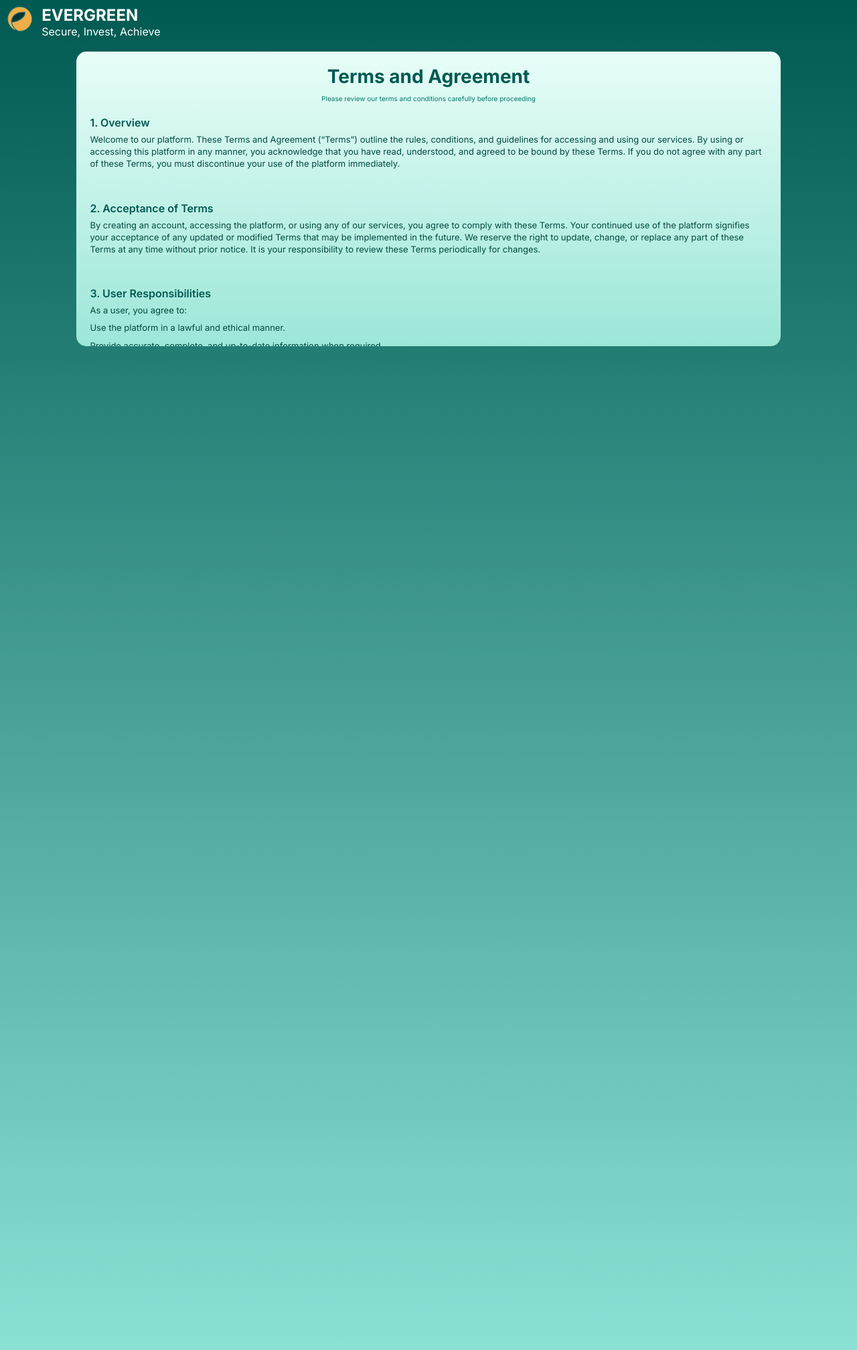
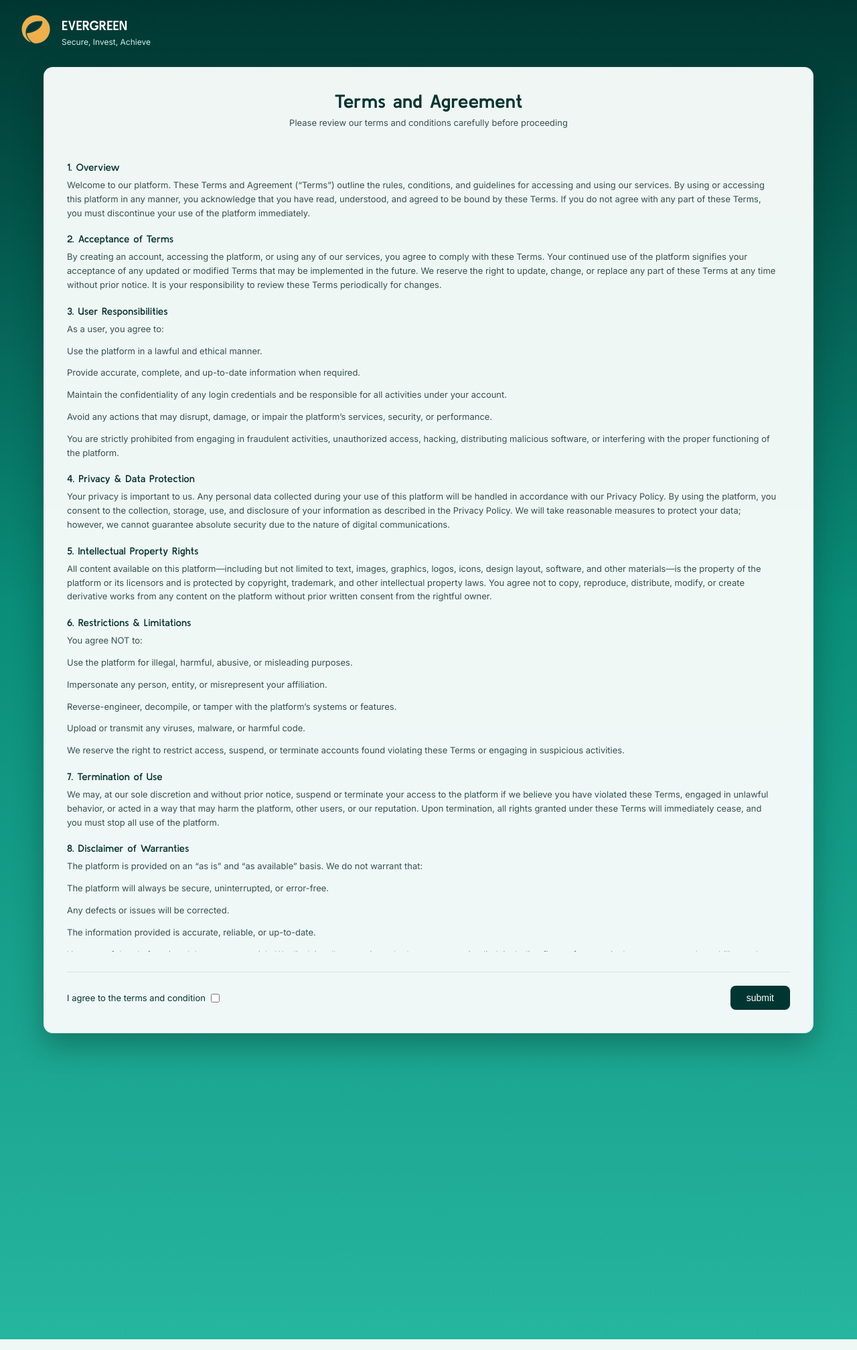
Before and after one commit to Johsua1/EVERGREEN-bank-marketing, a PHP site: page /terms.php in a window 1280 px wide. Shown: the whole page at 67% size. Run offline with PHP 8.4, Linux system fonts and the light colour scheme.

Commit message:
Update terms.php

```diff
--- a/terms.php
+++ b/terms.php
@@ -16,129 +16,196 @@
   <link rel="preconnect" href="https://fonts.gstatic.com" crossorigin>
   <link href="https://fonts.googleapis.com/css2?family=Inter:ital,opsz,wght@0,14..32,100..900;1,14..32,100..900&family=Kulim+Park:ital,wght@0,200;0,300;0,400;0,600;0,700;1,200;1,300;1,400;1,600;1,700&display=swap" rel="stylesheet">
 <style>
-    /* General */
-    * {
-      font-family: "Inter", sans-serif;
-      color: white;
+    :root {
+        --bg-1: #003631;
+        --bg-2: #0b7f6f;
+        --card-bg: rgba(244,250,248,0.98);
+        --text-dark: #083530;
+        --text-muted: #36524e;
     }
 
-    body {
-        background: linear-gradient(to bottom, #005a52, #8be1d4);
-        min-height: 100vh;
-    }
-
-    h1, h2, h3, h4, h5, h6, p {
+    * {
+        box-sizing: border-box;
         margin: 0;
         padding: 0;
     }
 
-    /* Navigation Bar */
+    body {
+        background: linear-gradient(180deg, var(--bg-1) 0%, #0a8d79 45%, #26b59f 100%);
+        font-family: Inter, system-ui, -apple-system, "Segoe UI", Roboto, Arial;
+        min-height: 100vh;
+        padding: 28px;
+        -webkit-font-smoothing: antialiased;
+    }
+
+    /* Top Logo Bar */
     nav {
-      font-family: "Kulim Park", sans-serif;
+        position: fixed;
+        left: 28px;
+        top: 20px;
         display: flex;
-      gap: 10px;
+        gap: 12px;
+        align-items: center;
+        z-index: 50;
     }
 
     nav img {
-        width: 3.5%;
-        height: 50%;
+        width: 52px;
+        height: 48px;
         border-radius: 50%;
     }
 
-    /* Main Container for Terms and Condition */
+    .nav-wrap {
+        display: flex;
+        flex-direction: column;
+    }
+
+    .web-title a {
+        color: #FFFFFF;
+        font-family: "Kulim Park", sans-serif;
+        font-weight: bold;
+        font-size: 20px;
+        text-decoration: none;
+    }
+
+    .motto a {
+        color: rgba(230,255,249,0.9);
+        font-size: 12px;
+        margin-top: 2px;
+        text-decoration: none;
+    }
+
+    /* Main Content */
     main {
         display: flex;
         justify-content: center;
-      align-items: center;
+        padding-top: 72px;
+        max-width: 1150px;
+        margin: 0 auto;
     }
 
     .main-container {
-      margin-top: 20px;
-      height: 400px;
-      overflow-y: scroll;
-      padding-right: 10px;
-      background: linear-gradient(to bottom, #E8FDF8, #9CE7D8);
-      border-radius: 15px;
-      padding: 20px;
-      width: 80%;
+        background: var(--card-bg);
+        border-radius: 14px;
+        padding: 34px;
+        width: 100%;
+        box-shadow: 0 18px 44px rgba(2,24,20,0.32);
+        border: 1px solid rgba(0,54,49,0.06);
+        color: var(--text-dark);
+    }
+
+    .heading {
+        color: var(--text-dark);
+        font-family: "Kulim Park", sans-serif;
+        font-size: 28px;
+        margin-bottom: 8px;
         text-align: center;
     }
 
-    .heading {
-      font-size: 28px;
-      color: #005a52;
-      margin-bottom: 10px;
+    .sub-heading {
+        color: var(--text-muted);
+        text-align: center;
+        font-size: 13px;
+        margin-bottom: 30px;
     }
 
-    .sub-heading {
-      font-size: 16px;
-      color: #007965;
-      margin-bottom: 20px;
-      font-size: 10px;
-    }
-
-    /* Terms content styles */
+    /* Scrollable Terms Content */
     .body-container {
-      text-align: left;
-      color: #003631;
-      margin-top: 8px;
-      display: flex;
-      flex-direction: column;
-      gap: 25px;
-    }
-
-    .wrap-tnc {
-      margin-bottom: 14px;
+        max-height: 60vh;
+        overflow-y: auto;
+        padding-right: 20px;
+        margin-bottom: 30px;
     }
 
     .conditions-head {
-      color: #005a52;
-      font-size: 16px;
-      margin-bottom: 6px;
+        color: var(--text-dark);
+        font-family: "Kulim Park", sans-serif;
+        font-size: 15px;
         font-weight: 600;
+        margin: 20px 0 8px;
     }
 
     .conditions-para {
-      color: #034b40;
+        color: var(--text-muted);
         font-size: 13px;
-      line-height: 1.4;
-      margin-bottom: 8px;
+        line-height: 1.6;
+        margin-bottom: 12px;
     }
 
-    /* submit and agree */
+    /* Checkbox and Submit */
     .check-container {
-      margin-top: 15px;
         display: flex;
         justify-content: space-between;
-      gap: 10px;
+        align-items: center;
+        padding-top: 20px;
+        border-top: 1px solid rgba(0,54,49,0.1);
+    }
+
+    .wrap {
+        display: flex;
+        align-items: center;
+        gap: 8px;
     }
 
     label {
-      color: #003631;
-    }
-
-    #agree {
-      transform: scale(1.2);
+        color: var(--text-dark);
+        font-size: 13px;
     }
 
     .submit {
-      background-color: #005a52;
+        background: var(--bg-1);
         color: white;
         border: none;
-      border-radius: 5px;
-      padding: 10px 20px;
+        padding: 10px 24px;
+        border-radius: 8px;
         font-size: 14px;
+        font-weight: 500;
         cursor: pointer;
+        transition: all 0.2s ease;
     }
 
+    .submit:hover {
+        background: #004d45;
+        transform: translateY(-1px);
+    }
+
+    /* Scrollbar Styling */
+    .body-container::-webkit-scrollbar {
+        width: 8px;
+    }
+
+    .body-container::-webkit-scrollbar-track {
+        background: rgba(0,54,49,0.04);
+        border-radius: 4px;
+    }
+
+    .body-container::-webkit-scrollbar-thumb {
+        background: rgba(0,54,49,0.12);
+        border-radius: 4px;
+    }
+
+    .body-container::-webkit-scrollbar-thumb:hover {
+        background: rgba(0,54,49,0.2);
+    }
+
+    /* Responsive */
+    @media (max-width: 768px) {
+        body { padding: 20px; }
+        .main-container { padding: 24px; }
+        .heading { font-size: 24px; }
+    }
 </style>
 </head>
 <body>
   <nav>
+    <a href="viewingpage">
           <img src="images/icon.png" alt="logo" class="logo">
+    </a>
     <div class="nav-wrap">
-      <h2 class="web-title">EVERGREEN</h2>
-      <p class="motto">Secure, Invest, Achieve</p>
+      <h2 class="web-title">
+        <a href="viewingpage.php">EVERGREEN</a></h2>
+      <p class="motto">
+        <a href="viewingpage.php">Secure, Invest, Achieve</a></p>
     </div>
   </nav>
 
```
Lines whose indentation alone changed are shown as unchanged.
